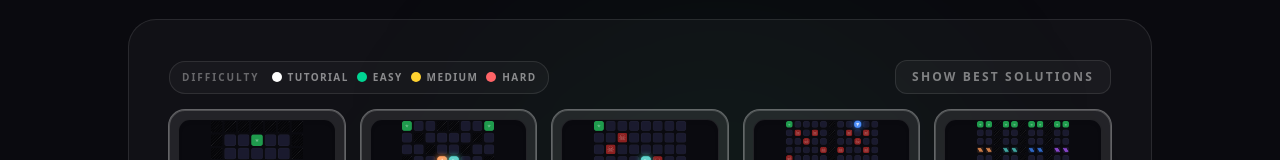
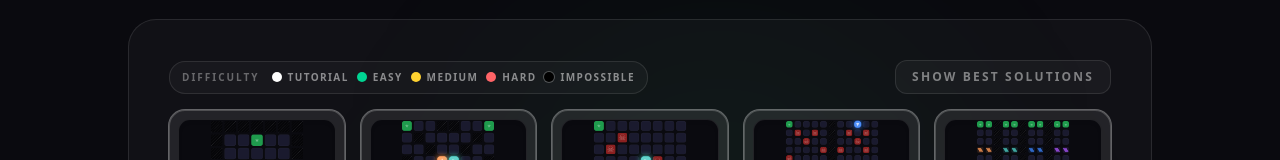
Before and after one commit to Timothy-Cao/misconfigured, a Next.js app: page /levels in a window 1280 px wide. Shown: the part 240-400 px from the top of the page. Built offline with nearby package versions, Linux system fonts and the light colour scheme; no server answers.

Commit message:
Add impossible difficulty tier

```diff
--- a/src/components/LevelSelect.tsx
+++ b/src/components/LevelSelect.tsx
@@ -12,13 +12,14 @@ import { type LevelData } from '@/engine/types';
 
 const SHOW_BEST_SOLUTIONS_STORAGE_KEY = 'misconfigured:show-best-solutions';
 
-type Difficulty = 'tutorial' | 'easy' | 'medium' | 'hard';
+type Difficulty = 'tutorial' | 'easy' | 'medium' | 'hard' | 'impossible';
 
 const DIFFICULTY_LEGEND: Array<{ key: Difficulty; label: string; swatchClassName: string }> = [
   { key: 'tutorial', label: 'Tutorial', swatchClassName: 'bg-white' },
   { key: 'easy', label: 'Easy', swatchClassName: 'bg-emerald-400' },
   { key: 'medium', label: 'Medium', swatchClassName: 'bg-amber-300' },
   { key: 'hard', label: 'Hard', swatchClassName: 'bg-red-400' },
+  { key: 'impossible', label: 'Impossible', swatchClassName: 'bg-black ring-1 ring-white/25' },
 ];
 
 const DIFFICULTY_CARD_CLASS: Record<Difficulty, string> = {
@@ -26,6 +27,7 @@ const DIFFICULTY_CARD_CLASS: Record<Difficulty, string> = {
   easy: 'border-emerald-300/25 bg-emerald-500/[0.12] ring-emerald-300/45 hover:border-emerald-200/45 hover:bg-emerald-400/[0.18]',
   medium: 'border-amber-300/30 bg-amber-400/[0.14] ring-amber-300/50 hover:border-amber-200/50 hover:bg-amber-300/[0.20]',
   hard: 'border-red-300/35 bg-red-500/[0.14] ring-red-300/55 hover:border-red-200/55 hover:bg-red-400/[0.20]',
+  impossible: 'border-white/10 bg-black/70 ring-white/20 hover:border-white/20 hover:bg-black/80',
 };
 
 function getCampaignDifficulty(levelId: number, levelName?: string): Difficulty {
```
